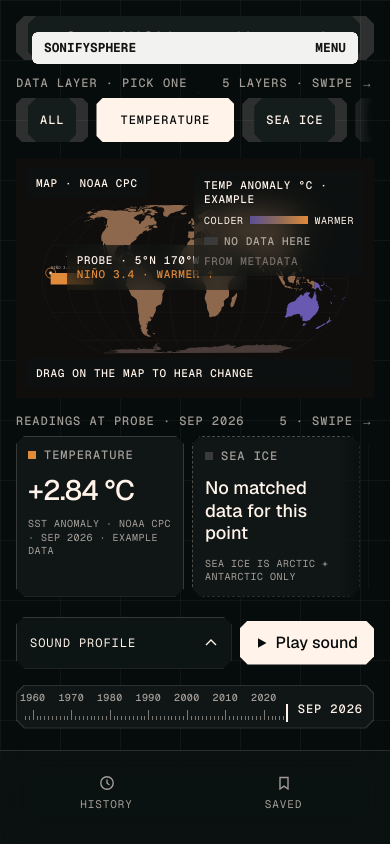
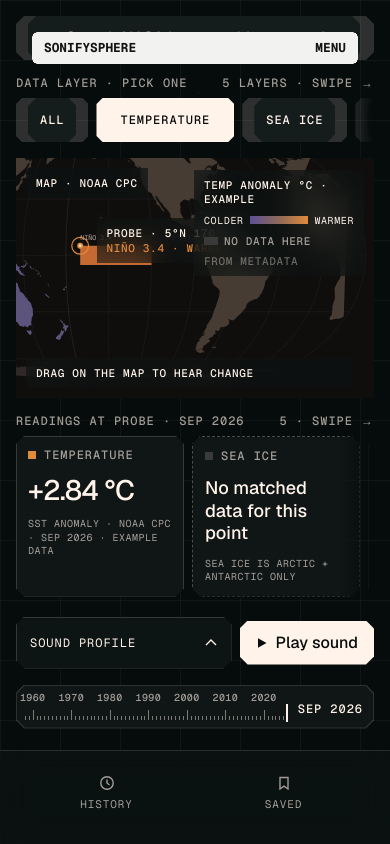
Before and after one commit to acheronx0577/Earth-Juke-Box-Sonifysphere, a Next.js app: page /listen in a window 390 px wide. Built offline with nearby package versions, Linux system fonts and the light colour scheme.

Commit message:
Centre the Listen map on the Pacific and mute the land.
The Equal Earth projection uses 150°W so the Niño box sits in the stage, land stays low-contrast and warm, and the phone frame crops a closer Pacific view.

Co-authored-by: AcheronX. <richardhuynh53@gmail.com>

```diff
--- a/src/components/listen/v4/ListenMap.tsx
+++ b/src/components/listen/v4/ListenMap.tsx
@@ -3,17 +3,16 @@
 import { useEffect, useMemo, useRef, useState } from "react";
 import { MAP_REGIONS } from "@/data/exploreMap";
 import { REGION_SHAPES } from "@/components/listen/regionGeometry";
-import { MAP_VIEW, project, ringPath, unproject } from "@/components/listen/v4/equalEarth";
+import { CENTRAL_MERIDIAN, MAP_VIEW, project, ringPath, unproject } from "@/components/listen/v4/equalEarth";
 import { legendFromMetadata, legendFromPixels, legendGradient, type LegendModel } from "@/components/listen/v4/legend";
 import { legendMetaFor, type LayerId, type ListenSource } from "@/components/listen/v4/model";
 
 function landFill(layer: LayerId, anomaly: number, seaIce: boolean, id: string): string {
   if (layer === "sea-ice") return seaIce || id === "antarctica" ? "#d5e6ee" : "#2a2a2a";
   if (layer === "co2" || layer === "methane" || layer === "air" || layer === "currents" || layer === "wind") return "#3a3a3a";
-  if (id === "antarctica") return "#4a3c38";
-  if (anomaly <= -0.7) return "#6a59b0";
-  if (anomaly < 0) return "#6e5a78";
-  return "#8d684c";
+  if (id === "oceania" || anomaly <= -0.7) return "#5c547c";
+  if (id === "antarctica") return "#2e2926";
+  return "#463c34";
 }
 
 const LAND_IDS = new Set(["north-america", "south-america", "europe", "africa", "asia", "oceania", "antarctica"]);
@@ -49,9 +48,9 @@ function graticule(): string[] {
   }
   for (let lat = -60; lat <= 60; lat += 30) {
     const pts: string[] = [];
-    for (let lng = -180; lng <= 180; lng += 8) {
-      const [x, y] = project(lng, lat);
-      pts.push(`${lng === -180 ? "M" : "L"}${x.toFixed(1)},${y.toFixed(1)}`);
+    for (let shifted = -180; shifted <= 180; shifted += 8) {
+      const [x, y] = project(shifted + CENTRAL_MERIDIAN, lat);
+      pts.push(`${shifted === -180 ? "M" : "L"}${x.toFixed(1)},${y.toFixed(1)}`);
     }
     lines.push(pts.join(""));
   }
@@ -224,13 +223,13 @@ export function ListenMap({ source, layer, lat, lng, onProbe, legend, onLegend,
         <svg ref={svgRef} className="lv-map" viewBox={`0 0 ${MAP_VIEW.width} ${MAP_VIEW.height}`} preserveAspectRatio="xMidYMid meet" role="img" aria-label="Equal Earth map, NOAA CPC example">
           <rect width={MAP_VIEW.width} height={MAP_VIEW.height} fill="#100e0c" />
           {GRID.map((d, index) => (
-            <path key={index} d={d} fill="none" stroke="rgba(255,243,234,0.08)" strokeWidth="1" />
+            <path key={index} d={d} fill="none" stroke="rgba(255,243,234,0.07)" strokeWidth="1" />
           ))}
           {land.map((shape) => (
             <path key={shape.id} d={shape.d} fill={landFill(layer, shape.anomaly, shape.seaIce, shape.id)} />
           ))}
           {(layer === "temperature" || layer === "all") && (
-            <polygon points={NINO.map(([x, y]) => `${x},${y}`).join(" ")} fill="#e08a3c" />
+            <polygon points={NINO.map(([x, y]) => `${x},${y}`).join(" ")} fill="#c56a32" />
           )}
           {(layer === "temperature" || layer === "all") && (
             <text x={NINO_LABEL[0]} y={NINO_LABEL[1]} fill="rgba(255,243,234,0.72)" fontSize="11" fontFamily="var(--font-geist-mono), monospace">
--- a/src/components/listen/v4/equalEarth.ts
+++ b/src/components/listen/v4/equalEarth.ts
@@ -8,11 +8,25 @@ const SQRT3 = Math.sqrt(3);
 const SCALE = 158;
 const CX = 500;
 const CY = 262;
+/** Pacific-centred: 150°W, so the Niño 3.4 box sits near the middle of the stage. */
+export const CENTRAL_MERIDIAN = -150;
 
 export const MAP_VIEW = { width: 1000, height: 520 };
 
+export function shiftLongitude(lng: number): number {
+  let shifted = lng - CENTRAL_MERIDIAN;
+  if (shifted > 180) shifted -= 360;
+  if (shifted < -180) shifted += 360;
+  return shifted;
+}
+
+function wrapLongitude(lng: number): number {
+  const wrapped = ((lng + 180) % 360 + 360) % 360 - 180;
+  return wrapped === -180 ? 180 : wrapped;
+}
+
 export function project(lng: number, lat: number): [number, number] {
-  const lambda = (lng * Math.PI) / 180;
+  const lambda = (shiftLongitude(lng) * Math.PI) / 180;
   const phi = (Math.max(-89, Math.min(89, lat)) * Math.PI) / 180;
   const theta = Math.asin((SQRT3 / 2) * Math.sin(phi));
   const t2 = theta * theta;
@@ -43,7 +57,7 @@ export function unproject(x: number, y: number): [number, number] | null {
   const lambda = (px * 3 * denom) / (2 * SQRT3 * cos);
   const sinPhi = Math.sin(theta) * (2 / SQRT3);
   if (sinPhi < -1 || sinPhi > 1 || Math.abs(lambda) > Math.PI + 0.05) return null;
-  return [(lambda * 180) / Math.PI, (Math.asin(sinPhi) * 180) / Math.PI];
+  return [wrapLongitude((lambda * 180) / Math.PI + CENTRAL_MERIDIAN), (Math.asin(sinPhi) * 180) / Math.PI];
 }
 
 export function ringPath(ring: readonly (readonly number[])[], stride = 1): string {
@@ -53,10 +67,10 @@ export function ringPath(ring: readonly (readonly number[])[], stride = 1): stri
   for (let index = 0; index < ring.length; index += stride) {
     const point = ring[index];
     if (!point) continue;
-    const lng = point[0];
+    const lng = shiftLongitude(point[0]);
     const lat = point[1];
     if (open && Math.abs(lng - prevLng) > 180) open = false;
-    const [x, y] = project(lng, lat);
+    const [x, y] = project(point[0], lat);
     d += `${open ? "L" : "M"}${x.toFixed(1)},${y.toFixed(1)}`;
     open = true;
     prevLng = lng;
--- a/src/components/listen/v4/listen-v4.css
+++ b/src/components/listen/v4/listen-v4.css
@@ -367,9 +367,20 @@
 
 .lv-map,
 .lv-media {
-  width: 100%;
-  height: 100%;
+  width: 118%;
+  height: 124%;
+  margin-left: -9%;
+  margin-top: -12%;
   display: block;
+}
+
+@media (max-width: 699px) {
+  .lv-map {
+    width: 168%;
+    height: 176%;
+    margin-left: -58%;
+    margin-top: -32%;
+  }
 }
 
 .lv-media {
```
